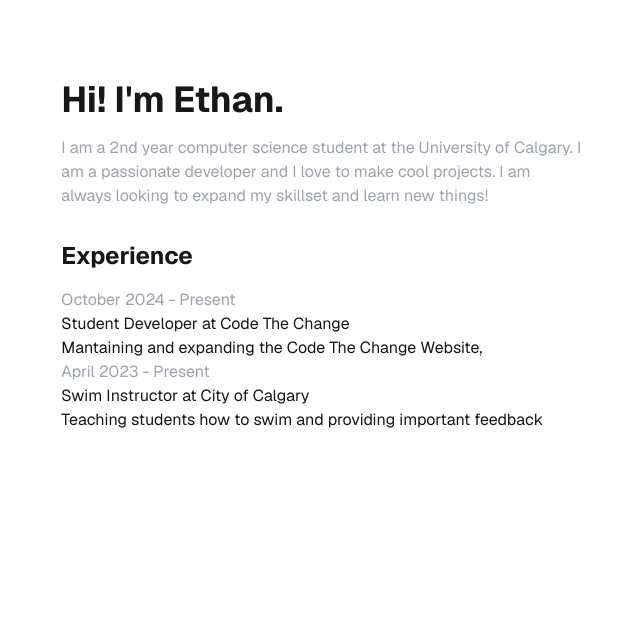
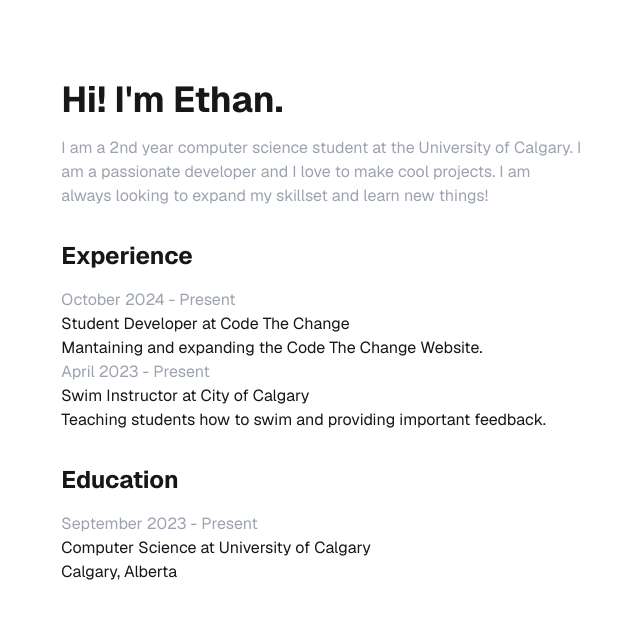
Before and after one commit to Yemyam/personal-portfolio, a Next.js app: page / in a window 1280 px wide. Shown: the top 618 px of the page, without its empty margins (232-872 px from the left). Built offline with nearby package versions, Linux system fonts and the light colour scheme.

Commit message:
Added education section

```diff
--- a/app/page.tsx
+++ b/app/page.tsx
@@ -1,6 +1,6 @@
-import Image from "next/image";
 import Intro from "@/components/Intro";
 import Experience from "@/components/Experience";
+import Education from "@/components/Education";
 
 export default function Home() {
   return (
@@ -8,6 +8,7 @@ export default function Home() {
       <main className="flex flex-col gap-[32px] row-start-2 items-center sm:items-start w-full">
         <Intro/>
         <Experience/>
+        <Education/>
       </main>
     </div>
   );
--- /dev/null
+++ b/components/Education.tsx
@@ -0,0 +1,49 @@
+import {
+    Timeline,
+    TimelineBody,
+    TimelineContent,
+    TimelineItem,
+    TimelinePoint,
+    TimelineTime,
+    TimelineTitle,
+  } from "flowbite-react";
+
+interface EducationItem {
+    startDate: string;
+    endDate: string;
+    schoolName: string;
+    Degree: string;
+    schoolLocation: string;
+}
+
+const educationItems: EducationItem[] = [
+    {
+        startDate: "September 2023",
+        endDate: "Present",
+        schoolName: "University of Calgary",
+        Degree: "Computer Science",
+        schoolLocation: "Calgary, Alberta"
+    }
+]
+
+const Education = () => {
+  return (
+    <div className="flex flex-col gap-4">
+        <h1 className="text-2xl font-bold">Education</h1>
+        <Timeline>
+        {educationItems.map((item, index) => (
+            <TimelineItem key={index}>
+                <TimelinePoint />
+                <TimelineContent>
+                    <TimelineTime>{item.startDate} - {item.endDate}</TimelineTime>
+                    <TimelineTitle>{item.Degree} at {item.schoolName}</TimelineTitle>
+                    <TimelineBody>{item.schoolLocation}</TimelineBody>
+                </TimelineContent>
+            </TimelineItem>
+        ))}
+        </Timeline>
+    </div>
+  )
+}
+
+export default Education
--- a/components/Experience.tsx
+++ b/components/Experience.tsx
@@ -1,5 +1,4 @@
 import {
-    Button,
     Timeline,
     TimelineBody,
     TimelineContent,
@@ -8,7 +7,6 @@ import {
     TimelineTime,
     TimelineTitle,
   } from "flowbite-react";
-import { HiArrowNarrowRight } from "react-icons/hi";
 
 interface ExperienceItem {
     startDate: string;
@@ -25,7 +23,7 @@ const experiences: ExperienceItem[] = [
         companyName: "Code The Change",
         jobTitle: "Student Developer",
         description: [
-            "Mantaining and expanding the Code The Change Website,"
+            "Mantaining and expanding the Code The Change Website."
         ],
     },
     {
@@ -34,7 +32,7 @@ const experiences: ExperienceItem[] = [
         companyName: "City of Calgary",
         jobTitle: "Swim Instructor",
         description: [
-            "Teaching students how to swim and providing important feedback"
+            "Teaching students how to swim and providing important feedback."
         ]
     }
 ]
--- a/components/Intro.tsx
+++ b/components/Intro.tsx
@@ -4,7 +4,7 @@ const Intro = () => {
   return (
     <div className="flex gap-4">
         <div className="flex flex-col gap-4 w-9/12">
-            <h1 className="text-4xl font-bold">Hi! I'm Ethan.</h1>
+            <h1 className="text-4xl font-bold">Hi! I&apos;m Ethan.</h1>
             <p className="text-base text-gray-400">
                 I am a 2nd year computer science student at the University of Calgary.
                 I am a passionate developer and I love to make cool projects.
```
